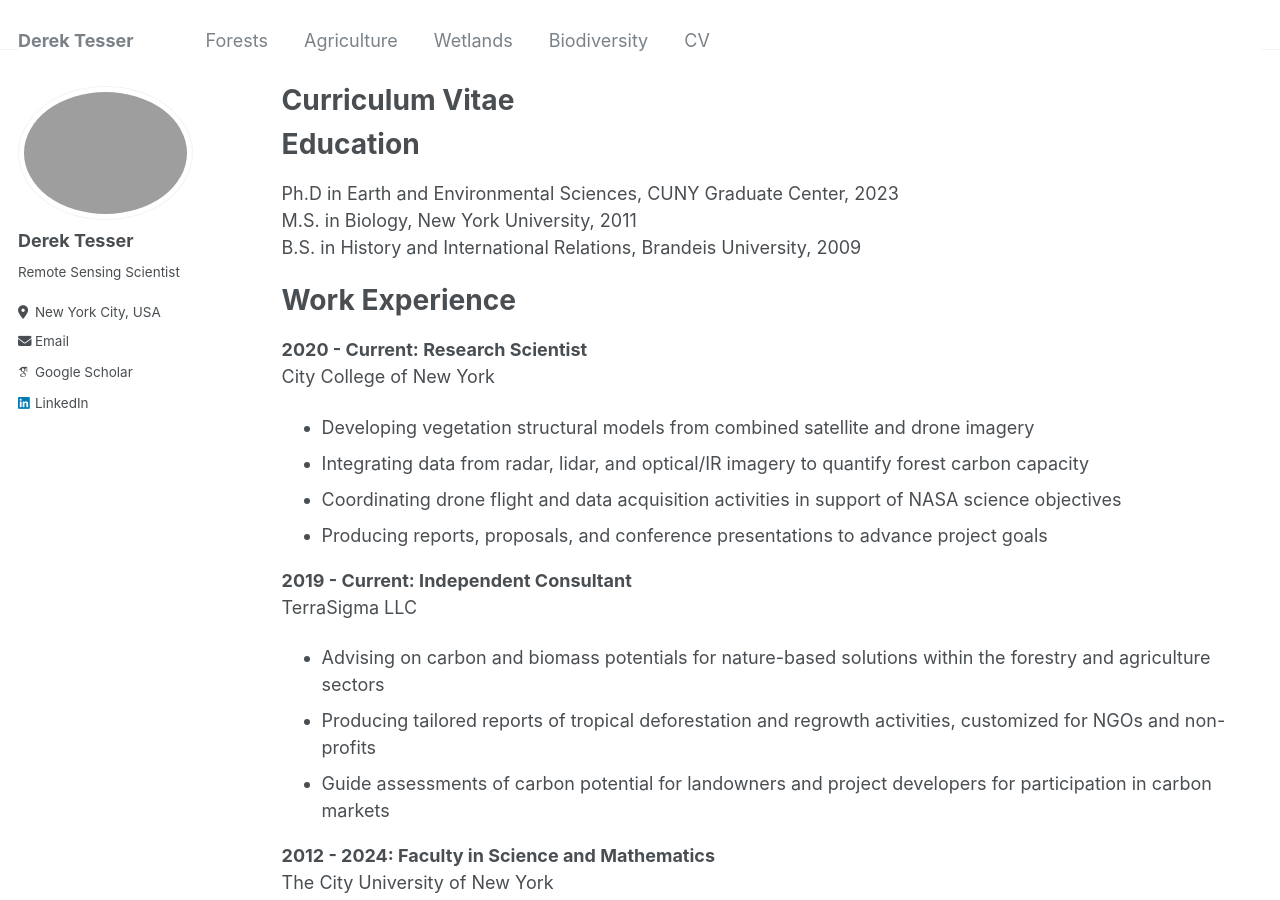
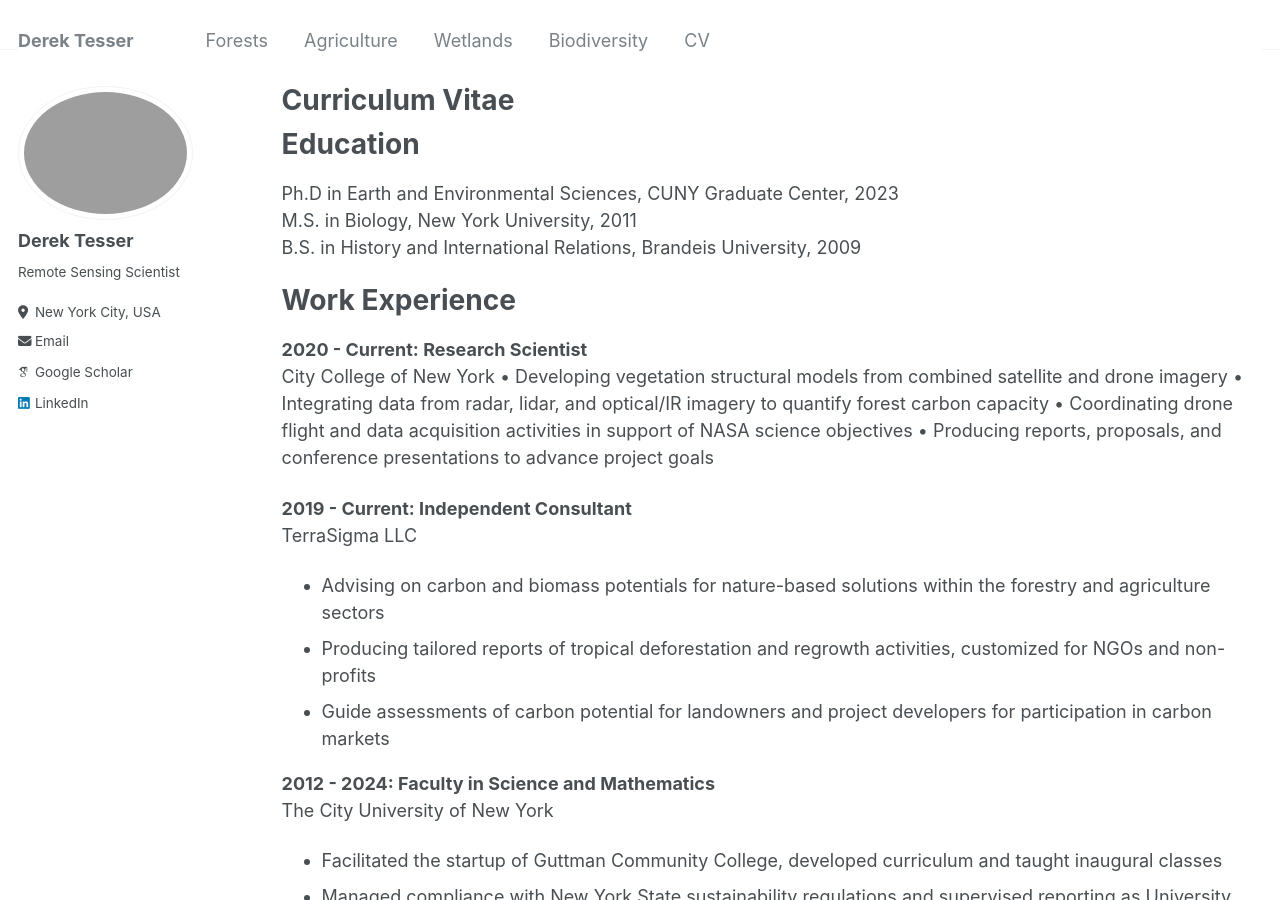
Before and after one commit to dstesser/dstesser.github.io, a Jekyll site: the page built from _pages/cv.md, in a window 1280 px wide and 900 px high. Built offline with Jekyll 4.4.1, drawn with Linux system fonts in a browser that asks for light colours; some web fonts are replaced.

Commit message:
Update cv.md

```diff
--- a/_pages/cv.md
+++ b/_pages/cv.md
@@ -21,10 +21,10 @@ Work Experience
 ======
 __2020 - Current: Research Scientist__<br>
 City College of New York
-* Developing vegetation structural models from combined satellite and drone imagery
-* Integrating data from radar, lidar, and optical/IR imagery to quantify forest carbon capacity
-* Coordinating drone flight and data acquisition activities in support of NASA science objectives
-* Producing reports, proposals, and conference presentations to advance project goals
+  • Developing vegetation structural models from combined satellite and drone imagery
+  • Integrating data from radar, lidar, and optical/IR imagery to quantify forest carbon capacity
+  • Coordinating drone flight and data acquisition activities in support of NASA science objectives
+  • Producing reports, proposals, and conference presentations to advance project goals
 
 __2019 - Current: Independent Consultant__<br>
 TerraSigma LLC
```
